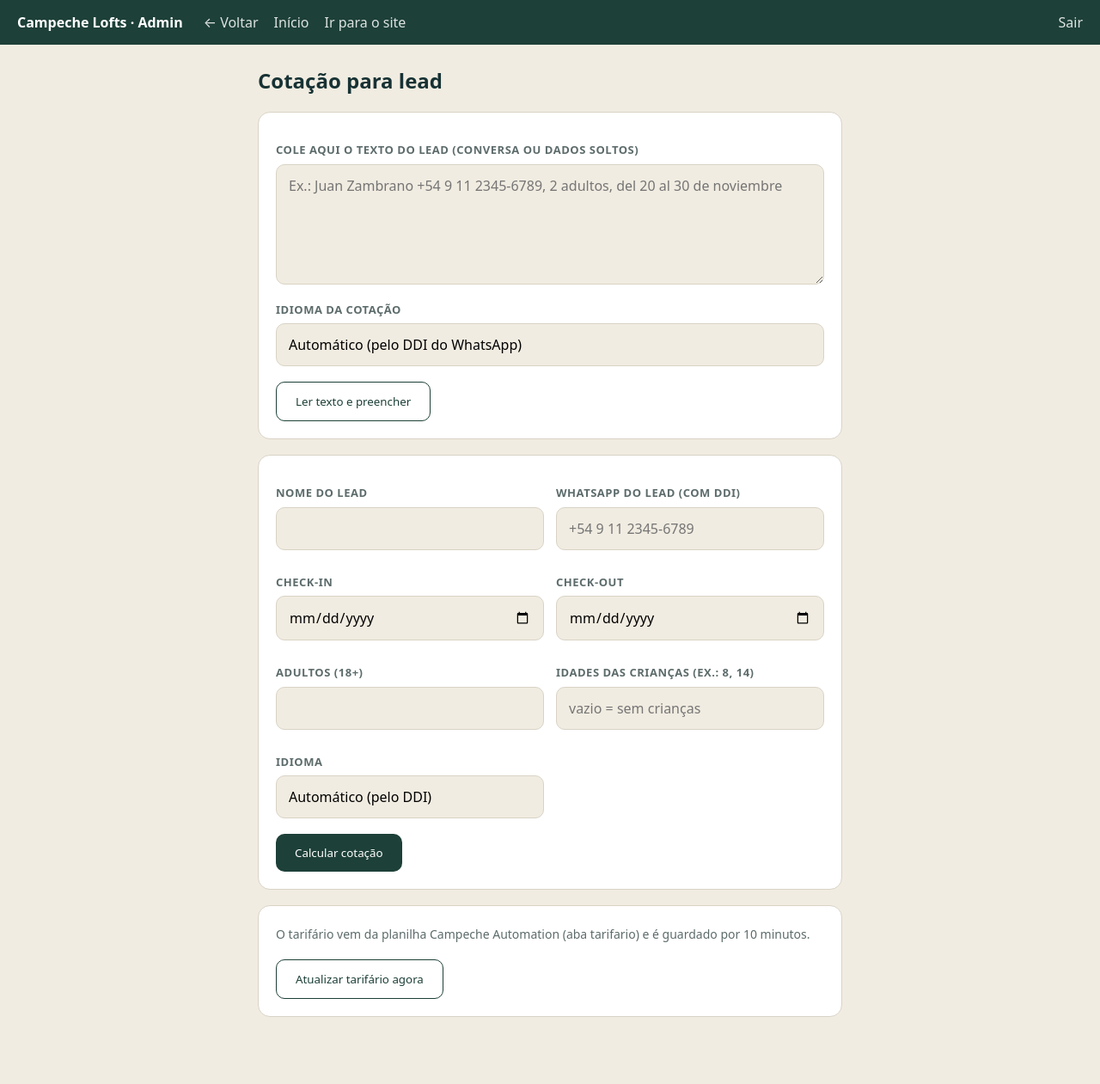
After one commit to techaet/pousada-campeche-lofts, a PHP site: page /admin/cotacao.php in a window 1280 px wide. The commit adds this page. Shown: the whole page at 86% size. Run offline with PHP 8.4, Linux system fonts and the light colour scheme; the visitor is signed in with stand-in values (Sample User, id 1).

Commit message:
admin: cotação para lead (tarifário da planilha, idioma pelo DDI, link do WhatsApp) + link discreto na home
Co-Authored-By: Claude Sonnet 5.5 <noreply@anthropic.com>

```diff
--- a/admin/comprovante_lib.php
+++ b/admin/comprovante_lib.php
@@ -45,8 +45,6 @@ function slug(string $s): string {
 
 // ---------- leitura da conversa (Groq) ----------
 function groq_extrair(string $conversa): array {
-    $chave = (string) cfg('groq_key', '');
-    if ($chave === '') throw new RuntimeException('Chave do Groq não configurada (Configurações).');
     $hoje = date('Y-m-d');
     $sistema = "Você extrai dados de reserva de uma conversa de WhatsApp de uma pousada em Florianópolis. Hoje é $hoje.\n"
         . "Responda SOMENTE um objeto JSON com estas chaves: nome (nome completo do hóspede responsável), documento (CPF, DNI ou passaporte, como escrito), "
@@ -56,19 +54,8 @@ function groq_extrair(string $conversa): array {
         . "ano_assumido (true se a conversa não dizia o ano e você escolheu o próximo ano futuro possível).\n"
         . "Use null para qualquer dado que NÃO esteja claramente na conversa. Nunca invente nome, documento, e-mail, valores ou loft. "
         . "Se um valor estiver em outra moeda que não reais, use null no total.";
-    $ch = curl_init('https://api.groq.com/openai/v1/chat/completions');
-    curl_setopt_array($ch, [CURLOPT_POST => true, CURLOPT_RETURNTRANSFER => true, CURLOPT_TIMEOUT => 40,
-        CURLOPT_HTTPHEADER => ['Content-Type: application/json', 'Authorization: Bearer ' . $chave],
-        CURLOPT_POSTFIELDS => json_encode(['model' => cfg('groq_model') ?: 'llama-3.3-70b-versatile', 'temperature' => 0,
-            'response_format' => ['type' => 'json_object'],
-            'messages' => [['role' => 'system', 'content' => $sistema], ['role' => 'user', 'content' => mb_substr($conversa, 0, 12000)]]])]);
-    $r = json_decode((string) curl_exec($ch), true);
-    curl_close($ch);
-    $j = json_decode((string) ($r['choices'][0]['message']['content'] ?? ''), true);
-    if (!is_array($j)) throw new RuntimeException('O Groq não respondeu: ' . ($r['error']['message'] ?? 'sem resposta') . '. Preencha à mão.');
-    return $j;
+    return groq_json($sistema, $conversa);
 }
-
 // ---------- validação ----------
 /** Devolve [dados|null, erros, avisos]. $in = campos do formulário. */
 function comprovante_validar(array $in): array {
--- /dev/null
+++ b/admin/cotacao.php
@@ -0,0 +1,118 @@
+<?php
+declare(strict_types=1);
+require __DIR__ . '/comprovante_lib.php';  // groq_json
+require __DIR__ . '/cotacao_lib.php';
+exigir_admin();
+
+$campos = ['nome', 'whatsapp', 'checkin', 'checkout', 'adultos', 'criancas', 'idioma'];
+$f = array_fill_keys($campos, '');
+$conversa = '';
+$msg = $erro = $aviso = '';
+$res = null;
+$idiomaConversa = null;
+
+if ($_SERVER['REQUEST_METHOD'] === 'POST') {
+    csrf_checar();
+    $acao = (string) ($_POST['acao'] ?? '');
+    $conversa = (string) ($_POST['conversa'] ?? '');
+    if ($acao === 'ler') {
+        $f['idioma'] = (string) ($_POST['idioma'] ?? '');
+        try {
+            $j = groq_json("Você lê o texto de um lead de uma pousada em Florianópolis (conversa de WhatsApp ou dados soltos) e extrai o pedido de cotação. Hoje é " . date('Y-m-d') . ".\n"
+                . "Responda SOMENTE um objeto JSON com: nome (nome do lead), telefone (WhatsApp do lead exatamente como aparece, com + e código do país se houver), "
+                . "checkin e checkout (AAAA-MM-DD; datas escritas assim 10/01 são dia/mês), adultos (inteiro: pessoas com 18 anos ou mais; se o texto só diz 'N pessoas', conte todas como adultas), "
+                . "criancas (lista com a IDADE de cada criança/menor, ex.: [8, 14]; use null no lugar da idade que não foi dita), "
+                . "idioma_conversa ('pt', 'es' ou 'en', conforme o idioma em que o lead escreve), ano_assumido (true se o ano não estava no texto e você escolheu o próximo ano futuro possível).\n"
+                . "Use null para o que NÃO estiver claro no texto. Nunca invente nome, telefone, datas ou idades.", $conversa);
+            $f['nome'] = (string) ($j['nome'] ?? '');
+            $f['whatsapp'] = (string) ($j['telefone'] ?? '');
+            $f['checkin'] = (string) ($j['checkin'] ?? '');
+            $f['checkout'] = (string) ($j['checkout'] ?? '');
+            $f['adultos'] = isset($j['adultos']) ? (string) (int) $j['adultos'] : '';
+            $f['criancas'] = implode(', ', array_map(fn($i) => $i === null ? '?' : (string) (int) $i, (array) ($j['criancas'] ?? [])));
+            $idiomaConversa = in_array($j['idioma_conversa'] ?? '', ['pt', 'es', 'en'], true) ? $j['idioma_conversa'] : null;
+            if ($idiomaConversa) $f['conversa_idioma'] = $idiomaConversa;
+            if (!empty($j['ano_assumido'])) $aviso = 'O texto não dizia o ano das datas: escolhi o próximo ano possível. Confira.';
+            $msg = 'Li o texto. Confira os campos abaixo (os vazios não estavam no texto) e clique em "Calcular cotação".';
+        } catch (Throwable $e) { $erro = $e->getMessage(); }
+    } elseif ($acao === 'atualizar_tarifario') {
+        try { tarifario_carregar(true); $msg = 'Tarifário atualizado a partir da planilha.'; } catch (Throwable $e) { $erro = $e->getMessage(); }
+    } elseif ($acao === 'calcular') {
+        foreach ($campos as $c) $f[$c] = trim((string) ($_POST[$c] ?? ''));
+        $idiomaConversa = in_array($_POST['conversa_idioma'] ?? '', ['pt', 'es', 'en'], true) ? $_POST['conversa_idioma'] : null;
+        try {
+            $ci = data_flex($f['checkin']); $co = data_flex($f['checkout']);
+            if (!$ci || !$co) throw new RuntimeException('Informe as datas de check-in e check-out.');
+            $idades = [];
+            foreach (array_filter(array_map('trim', explode(',', $f['criancas'])), fn($x) => $x !== '') as $x) {
+                if (!ctype_digit($x) || (int) $x > 17) throw new RuntimeException('Informe a idade de cada criança em números (ex.: 8, 14). Idade que não sei: pergunte ao lead.');
+                $idades[] = (int) $x;
+            }
+            $t = tarifario_carregar();
+            if (!empty($t['aviso'])) $aviso = $t['aviso'];
+            $c = cotacao_calcular(tarifario_interpretar($t), $ci, $co, (int) $f['adultos'], $idades);
+            $fone = telefone_normalizar($f['whatsapp']);
+            $idioma = in_array($f['idioma'], ['pt', 'es', 'en'], true) ? $f['idioma'] : (idioma_do_ddi($fone) ?? $idiomaConversa ?? 'pt');
+            $res = ['c' => $c, 'fone' => $fone, 'idioma' => $idioma, 'origem' => in_array($f['idioma'], ['pt', 'es', 'en'], true) ? 'escolhido por você' : ($fone ? 'pelo DDI do número' : 'pelo idioma do texto'),
+                'texto' => cotacao_mensagem($idioma, $f['nome'], $c['noites'], $ci, $co, composicao_texto($idioma, (int) $f['adultos'], $idades), $c['total'])];
+        } catch (Throwable $e) { $erro = $e->getMessage(); }
+    }
+}
+
+pagina_topo('Cotação para lead');
+if ($msg) echo '<div class="ok">' . h($msg) . '</div>';
+if ($aviso) echo '<div class="erro">' . h($aviso) . '</div>';
+if ($erro) echo '<div class="erro">' . h($erro) . '</div>';
+$i = fn($k, $rot, $extra = '') => '<label>' . $rot . '</label><input name="' . $k . '" value="' . h($f[$k]) . '" ' . $extra . '>';
+$sel = fn($v) => $f['idioma'] === $v ? ' selected' : '';
+?>
+<form method="post" class="card">
+  <?= csrf_campo() ?><input type="hidden" name="acao" value="ler">
+  <label for="cv">Cole aqui o texto do lead (conversa ou dados soltos)</label>
+  <textarea id="cv" name="conversa" placeholder="Ex.: Juan Zambrano +54 9 11 2345-6789, 2 adultos, del 20 al 30 de noviembre"><?= h($conversa) ?></textarea>
+  <label>Idioma da cotação</label>
+  <select name="idioma"><option value="">Automático (pelo DDI do WhatsApp)</option><option value="pt"<?= $sel('pt') ?>>Português</option><option value="es"<?= $sel('es') ?>>Español</option><option value="en"<?= $sel('en') ?>>English</option></select>
+  <button class="sec" onclick="this.textContent='Lendo…'">Ler texto e preencher</button>
+</form>
+
+<form method="post" class="card">
+  <?= csrf_campo() ?><input type="hidden" name="acao" value="calcular"><input type="hidden" name="conversa" value="<?= h($conversa) ?>">
+  <input type="hidden" name="conversa_idioma" value="<?= h($f['conversa_idioma'] ?? ($idiomaConversa ?? '')) ?>">
+  <div class="grid dois">
+    <div><?= $i('nome', 'Nome do lead') ?></div>
+    <div><?= $i('whatsapp', 'WhatsApp do lead (com DDI)', 'inputmode="tel" placeholder="+54 9 11 2345-6789"') ?></div>
+    <div><?= $i('checkin', 'Check-in', 'type="date" required') ?></div>
+    <div><?= $i('checkout', 'Check-out', 'type="date" required') ?></div>
+    <div><?= $i('adultos', 'Adultos (18+)', 'type="number" min="1" max="3" required') ?></div>
+    <div><?= $i('criancas', 'Idades das crianças (ex.: 8, 14)', 'placeholder="vazio = sem crianças"') ?></div>
+    <div><label>Idioma</label><select name="idioma"><option value="">Automático (pelo DDI)</option><option value="pt"<?= $sel('pt') ?>>Português</option><option value="es"<?= $sel('es') ?>>Español</option><option value="en"<?= $sel('en') ?>>English</option></select></div>
+  </div>
+  <button>Calcular cotação</button>
+</form>
+<?php if ($res): $c = $res['c']; ?>
+<div class="card">
+  <strong>Total para o lead: <?= h(reais($c['total'])) ?></strong>
+  <p class="dica">Só você vê isto: <?= $c['noites'] ?> noite(s), tarifa "<?= h($c['coluna']) ?>"<?php foreach ($c['linhas'] as $l) echo ' · ' . h($l['noites'] . '× ' . reais($l['diaria']) . ' (' . $l['periodo'] . ')'); ?>
+    = <?= h(reais($c['diarias'])) ?><?= $c['acrescimo'] ? ' + acréscimo interno de ' . $c['acrescimo_pct'] . '% (soma das idades ' . $c['soma_idades'] . ') = ' . h(reais($c['acrescimo'])) : '' ?> + taxa de limpeza embutida <?= h(reais($c['limpeza'])) ?>.</p>
+  <p class="dica">Idioma da mensagem: <strong><?= h(['pt' => 'Português', 'es' => 'Español', 'en' => 'English'][$res['idioma']]) ?></strong> (<?= h($res['origem']) ?>).</p>
+  <label for="msg">Mensagem pronta (pode editar antes de enviar)</label>
+  <textarea id="msg" style="min-height:360px"><?= h($res['texto']) ?></textarea>
+  <?php if ($res['fone']): ?>
+    <a class="btn" id="wa" target="_blank" rel="noopener" data-fone="<?= h($res['fone']) ?>" href="https://wa.me/<?= h($res['fone']) ?>?text=<?= h(rawurlencode($res['texto'])) ?>">Abrir no WhatsApp do lead (+<?= h($res['fone']) ?>)</a>
+  <?php else: ?>
+    <p class="erro">Não achei um WhatsApp válido no texto. Digite o número com DDI acima e calcule de novo, ou copie a mensagem.</p>
+  <?php endif; ?>
+  <button type="button" class="sec" id="copiar">Copiar mensagem</button>
+</div>
+<script>
+(function () {
+  var t = document.getElementById('msg'), a = document.getElementById('wa');
+  if (a) a.addEventListener('click', function () { a.href = 'https://wa.me/' + a.dataset.fone + '?text=' + encodeURIComponent(t.value); });
+  document.getElementById('copiar').addEventListener('click', function () { var b = this; navigator.clipboard.writeText(t.value).then(function () { b.textContent = 'Copiado ✔'; }); });
+})();
+</script>
+<?php endif; ?>
+<form method="post" class="card"><?= csrf_campo() ?><input type="hidden" name="acao" value="atualizar_tarifario">
+  <span class="dica">O tarifário vem da planilha Campeche Automation (aba tarifario) e é guardado por 10 minutos.</span>
+  <button class="sec">Atualizar tarifário agora</button></form>
+<?php pagina_fim();
--- /dev/null
+++ b/admin/cotacao_lib.php
@@ -0,0 +1,130 @@
+<?php
+declare(strict_types=1);
+require_once __DIR__ . '/lib.php';
+
+// Cotação para lead: lê o tarifário da planilha Campeche Automation (via Apps Script), calcula noite a noite
+// e monta a mensagem. Regras (aba "configuracao"): valores em centavos; período = início inclusivo, fim exclusivo;
+// taxa de limpeza única, embutida no total; criança 0–12 usa a tarifa de 2 adultos; 13–15 fica como criança;
+// 16+ vira adulto; soma das idades (13+) acima do limite aplica acréscimo interno, nunca mostrado ao lead.
+
+const COLUNAS_COMPOSICAO = ['1-0' => '1 adulto', '2-0' => '2 adultos', '3-0' => '3 adultos', '2-1' => '2 adultos + 1 criança', '2-2' => '2 adultos + 2 crianças'];
+
+// ---------- tarifário (cache de 10 min; se o Google falhar, usa a última cópia) ----------
+function tarifario_carregar(bool $forcar = false): array {
+    $c = json_ler('tarifario');
+    if (!$forcar && !empty($c['tarifario']) && time() - (int) ($c['buscado_em'] ?? 0) < 600) return $c;
+    $r = apps_script(['acao' => 'tarifario']);
+    if (!empty($r['ok']) && !empty($r['tarifario'])) {
+        $novo = ['buscado_em' => time(), 'tarifario' => $r['tarifario'], 'configuracao' => $r['configuracao'] ?? []];
+        json_atualizar('tarifario', fn() => $novo);
+        return $novo;
+    }
+    if (!empty($c['tarifario'])) return $c + ['aviso' => 'Não consegui ler a planilha agora; usei a cópia de ' . date('d/m H:i', (int) $c['buscado_em']) . '.'];
+    throw new RuntimeException('Não consegui ler o tarifário (' . ($r['erro'] ?? 'Apps Script não configurado') . '). Confira se a planilha Campeche Automation está compartilhada com lsf.loft@gmail.com e se o Apps Script foi atualizado.');
+}
+
+function data_flex(string $s): ?DateTimeImmutable {
+    foreach (['!Y-m-d', '!d/m/Y'] as $f) { $d = DateTimeImmutable::createFromFormat($f, trim($s)); if ($d) return $d; }
+    return null;
+}
+
+/** Transforma as abas em ['periodos' => [...], 'cfg' => [chave => valor]]. */
+function tarifario_interpretar(array $dados): array {
+    $linhas = $dados['tarifario'];
+    $cab = array_map('trim', array_shift($linhas));
+    $col = array_flip($cab);
+    $periodos = [];
+    foreach ($linhas as $l) {
+        $ini = data_flex((string) ($l[$col['date_start']] ?? '')); $fim = data_flex((string) ($l[$col['date_end']] ?? ''));
+        if (!$ini || !$fim) continue;
+        $precos = [];
+        foreach (COLUNAS_COMPOSICAO as $nome) if (isset($col[$nome])) $precos[$nome] = (int) preg_replace('/\D/', '', (string) ($l[$col[$nome]] ?? '0'));
+        $periodos[] = ['nome' => (string) $l[0], 'ini' => $ini, 'fim' => $fim, 'precos' => $precos];
+    }
+    $cfg = [];
+    foreach ($dados['configuracao'] ?? [] as $l) if (isset($l[0], $l[1])) $cfg[trim((string) $l[0])] = trim((string) $l[1]);
+    return ['periodos' => $periodos, 'cfg' => $cfg];
+}
+
+// ---------- cálculo ----------
+/** @param int[] $idades idades das crianças. Lança RuntimeException (mensagem para o Leonardo) se não der para cotar. */
+function cotacao_calcular(array $t, DateTimeImmutable $ci, DateTimeImmutable $co, int $adultos, array $idades): array {
+    $noites = (int) $ci->diff($co)->format('%r%a');
+    if ($noites <= 0) throw new RuntimeException('O check-out precisa ser depois do check-in.');
+    if ($adultos < 1) throw new RuntimeException('Informe pelo menos 1 adulto.');
+
+    $adultosEf = $adultos + count(array_filter($idades, fn($i) => $i >= 16));
+    $teens = array_values(array_filter($idades, fn($i) => $i >= 13 && $i <= 15));
+    $coluna = COLUNAS_COMPOSICAO["$adultosEf-" . count($teens)] ?? null;
+    if (!$coluna) throw new RuntimeException("Composição sem tarifa na tabela ($adultosEf adulto(s) + " . count($teens) . ' criança(s) de 13 a 15): cote à mão ou divida em mais de um loft.');
+
+    $linhas = [];
+    $soma = 0;
+    for ($d = $ci; $d < $co; $d = $d->modify('+1 day')) {
+        $p = null;
+        foreach ($t['periodos'] as $x) if ($d >= $x['ini'] && $d < $x['fim']) { $p = $x; break; }
+        if (!$p) throw new RuntimeException('A noite de ' . $d->format('d/m/Y') . ' está fora do tarifário. Peça ao Leonardo para atualizar a planilha.');
+        $v = $p['precos'][$coluna] ?? 0;
+        if ($v <= 0) throw new RuntimeException("Sem preço para \"$coluna\" em {$p['nome']}.");
+        $k = $p['nome'] . '|' . $v;
+        $linhas[$k] = ['periodo' => $p['nome'], 'noites' => ($linhas[$k]['noites'] ?? 0) + 1, 'diaria' => $v];
+        $soma += $v;
+    }
+
+    $somaIdades = array_sum(array_filter($idades, fn($i) => $i >= 13));  // 0–12: "sem adicional" (regra da planilha)
+    $limite = (int) ($t['cfg']['child_age_sum_surcharge_threshold'] ?? 18);
+    $pct = (int) ($t['cfg']['child_age_sum_surcharge_percent'] ?? 20);
+    $acrescimo = $somaIdades > $limite ? (int) round($soma * $pct / 100) : 0;
+    $limpeza = (int) ($t['cfg']['cleaning_fee_cents'] ?? 0);
+
+    return ['noites' => $noites, 'coluna' => $coluna, 'linhas' => array_values($linhas), 'diarias' => $soma, 'acrescimo' => $acrescimo,
+        'acrescimo_pct' => $pct, 'soma_idades' => $somaIdades, 'limpeza' => $limpeza, 'total' => $soma + $acrescimo + $limpeza];
+}
+
+function reais(int $centavos): string { return 'R$ ' . number_format($centavos / 100, 2, ',', '.'); }
+
+// ---------- telefone e idioma ----------
+/** Só dígitos com DDI. Sem "+" e com 10–11 dígitos assume Brasil (55). Argentina: 54 + 10 dígitos ganha o 9 do celular. */
+function telefone_normalizar(string $raw): ?string {
+    $d = preg_replace('/\D/', '', $raw);
+    if (str_starts_with($d, '00')) $d = substr($d, 2);
+    if ($d === '') return null;
+    if (!str_contains($raw, '+') && in_array(strlen($d), [10, 11], true)) $d = '55' . $d;
+    if (str_starts_with($d, '54') && strlen($d) === 12) $d = '549' . substr($d, 2);
+    return strlen($d) >= 11 && strlen($d) <= 15 ? $d : null;
+}
+
+function idioma_do_ddi(?string $digitos): ?string {
+    if (!$digitos) return null;
+    if (str_starts_with($digitos, '55')) return 'pt';
+    foreach (['54', '56', '57', '51', '52', '53', '58', '34', '591', '593', '595', '598', '502', '503', '504', '505', '506', '507'] as $p) {
+        if (str_starts_with($digitos, $p)) return 'es';
+    }
+    return 'en';
+}
+
+// ---------- mensagem ----------
+function composicao_texto(string $idioma, int $adultos, array $idades): string {
+    $n = count($idades);
+    $t = [
+        'pt' => ['a' => ['adulto', 'adultos'], 'c' => ['criança', 'crianças'], 'e' => ' e '],
+        'es' => ['a' => ['adulto', 'adultos'], 'c' => ['niño', 'niños'], 'e' => ' y '],
+        'en' => ['a' => ['adult', 'adults'], 'c' => ['child', 'children'], 'e' => ' and '],
+    ][$idioma];
+    $s = "$adultos " . $t['a'][$adultos === 1 ? 0 : 1];
+    return $n ? $s . $t['e'] . "$n " . $t['c'][$n === 1 ? 0 : 1] : $s;
+}
+
+/** Modelo aprovado pelo Leonardo, sem a apresentação da Constância. */
+function cotacao_mensagem(string $idioma, string $nome, int $noites, DateTimeImmutable $ci, DateTimeImmutable $co, string $composicao, int $total): string {
+    $v = ['{nome}' => trim($nome), '{noites}' => (string) $noites, '{ci}' => $ci->format('d/m/Y'), '{co}' => $co->format('d/m/Y'),
+        '{comp}' => $composicao, '{total}' => reais($total)];
+    $modelos = [
+        'es' => "¡Hola{, nome}! Gracias por contactarnos.\n\nPerfecto. Para {noites} noche(s), del {ci} al {co}, para {comp}:\n\nTotal: {total}\nComposición: {comp}.\nReservas con 50% vía PIX y el saldo hasta el día del check-in.\n\nEstos precios son para las primeras reservas de la temporada. ¡No pierdas esta oportunidad!\n¡Somos Superhost en Airbnb — vas a guardar excelentes recuerdos de estas vacaciones!\n\n🏆 Campeche Lofts es Airbnb SUPERHOST 5⭐\n16 años hospedando con calidad!\n\nNuestra pousada está muy cerca del mar, en la Praia do Campeche, en Florianópolis/SC. Nuestros lofts tienen aire acondicionado, excelente señal de internet, cocina completa y el coche queda estacionado en el patio de la pousada.\n📸 Fotos: https://www.campechelofts.floripa.br\n\nSi estás de acuerdo con el presupuesto y quieres finalizar la reserva, comunícate directamente con el propietario de Pousada Campeche Lofts. 🏡\nLeonardo te atenderá personalmente por WhatsApp (+5548991223600). 💬\n👉 Haz clic en este enlace: https://tinyurl.com/223o8sbv",
+        'pt' => "Olá{, nome}! Obrigado por entrar em contato.\n\nPerfeito. Para {noites} noite(s), de {ci} a {co}, para {comp}:\n\nTotal: {total}\nComposição: {comp}.\nReservas com 50% via PIX e o saldo até o dia do check-in.\n\nEstes preços são para as primeiras reservas da temporada. Não perca esta oportunidade!\nSomos Superhost no Airbnb — você vai guardar ótimas lembranças destas férias!\n\n🏆 Campeche Lofts é Airbnb SUPERHOST 5⭐\n16 anos hospedando com qualidade!\n\nNossa pousada fica pertinho do mar, na Praia do Campeche, em Florianópolis/SC. Nossos lofts têm ar-condicionado, excelente sinal de internet, cozinha completa e o carro fica estacionado no pátio da pousada.\n📸 Fotos: https://www.campechelofts.floripa.br\n\nSe você concorda com o orçamento e quer finalizar a reserva, fale diretamente com o proprietário da Pousada Campeche Lofts. 🏡\nO Leonardo vai te atender pessoalmente pelo WhatsApp (+5548991223600). 💬\n👉 Clique neste link: https://tinyurl.com/223o8sbv",
+        'en' => "Hello{, nome}! Thank you for contacting us.\n\nPerfect. For {noites} night(s), from {ci} to {co}, for {comp}:\n\nTotal: {total}\nGuests: {comp}.\nBookings with 50% via PIX and the balance by check-in day.\n\nThese prices are for the first bookings of the season. Don't miss this opportunity!\nWe are Airbnb Superhosts — you will take home great memories from this holiday!\n\n🏆 Campeche Lofts is an Airbnb SUPERHOST 5⭐\n16 years of hosting with quality!\n\nOur pousada is very close to the sea, at Praia do Campeche, in Florianópolis/SC. Our lofts have air conditioning, excellent internet, a full kitchen, and your car stays parked in the pousada's yard.\n📸 Photos: https://www.campechelofts.floripa.br\n\nIf you agree with the quote and want to complete your booking, please contact the owner of Pousada Campeche Lofts directly. 🏡\nLeonardo will assist you personally on WhatsApp (+5548991223600). 💬\n👉 Click this link: https://tinyurl.com/223o8sbv",
+    ];
+    $m = $modelos[$idioma];
+    $m = str_replace('{, nome}', $v['{nome}'] !== '' ? ', ' . $v['{nome}'] : '', $m);
+    return strtr($m, $v);
+}
--- a/admin/index.php
+++ b/admin/index.php
@@ -41,6 +41,7 @@ pagina_topo('Painel');
 ?>
 <div class="grid">
   <a class="card item" href="senha.php"><strong>Senha do Guia do Hóspede</strong><span class="dica">Trocar a senha que os hóspedes usam em /guia/</span></a>
+  <a class="card item" href="cotacao.php"><strong>Cotação para lead</strong><span class="dica">Colar o texto, calcular pelo tarifário e enviar pelo WhatsApp</span></a>
   <a class="card item" href="comprovante.php"><strong>Comprovante de reserva</strong><span class="dica">Colar a conversa, conferir e enviar ao hóspede</span></a>
   <a class="card item" href="manutencao.php"><strong>Manutenção</strong><span class="dica">Tarefas, valores e pagamentos</span></a>
   <a class="card item" href="config.php"><strong>Configurações</strong><span class="dica">Bot do Telegram, Groq e envio de e-mail</span></a>
--- a/admin/lib.php
+++ b/admin/lib.php
@@ -32,6 +32,23 @@ function apps_script(array $payload): ?array {
     $r = json_decode((string) curl_exec($ch), true);
     curl_close($ch);
     return is_array($r) ? $r : ['ok' => false, 'erro' => 'sem resposta do Apps Script'];
+}
+
+/** Pergunta ao Groq e devolve um objeto JSON. $sistema = instruções; $usuario = texto do lead. */
+function groq_json(string $sistema, string $usuario): array {
+    $chave = (string) cfg('groq_key', '');
+    if ($chave === '') throw new RuntimeException('Chave do Groq não configurada (Configurações).');
+    $ch = curl_init(cfg('groq_api', 'https://api.groq.com/openai/v1/chat/completions'));
+    curl_setopt_array($ch, [CURLOPT_POST => true, CURLOPT_RETURNTRANSFER => true, CURLOPT_TIMEOUT => 40,
+        CURLOPT_HTTPHEADER => ['Content-Type: application/json', 'Authorization: Bearer ' . $chave],
+        CURLOPT_POSTFIELDS => json_encode(['model' => cfg('groq_model') ?: 'llama-3.3-70b-versatile', 'temperature' => 0,
+            'response_format' => ['type' => 'json_object'],
+            'messages' => [['role' => 'system', 'content' => $sistema], ['role' => 'user', 'content' => mb_substr($usuario, 0, 12000)]]])]);
+    $r = json_decode((string) curl_exec($ch), true);
+    curl_close($ch);
+    $j = json_decode((string) ($r['choices'][0]['message']['content'] ?? ''), true);
+    if (!is_array($j)) throw new RuntimeException('O Groq não respondeu: ' . ($r['error']['message'] ?? 'sem resposta') . '. Preencha à mão.');
+    return $j;
 }
 
 function h($s): string { return htmlspecialchars((string) $s, ENT_QUOTES, 'UTF-8'); }
```
Also changed, not shown: index.html (+1 -1 lines), scripts/test_cotacao.php (added, +40 -0 lines), admin/.htaccess, 1 other file.
